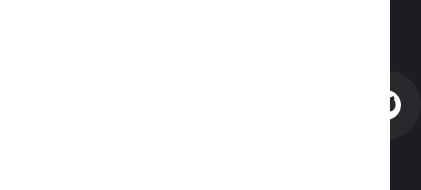
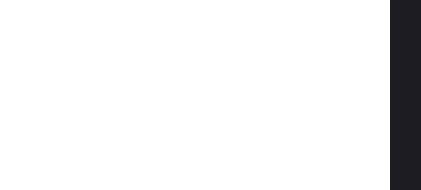
Before and after one commit to JeffersonCanuto/jefferson-portfolio, a Next.js app: page /projects in a window 390 px wide. Shown: the part 1038-1228 px from the top of the page, 421 px wide, since content can reach past the window. Built offline with nearby package versions, Linux system fonts and the light colour scheme.

Commit message:
style: update text size for responsive screens in Projects page

```diff
--- a/src/app/projects/page.jsx
+++ b/src/app/projects/page.jsx
@@ -106,7 +106,7 @@ function Projects() {
                             <p className="text-white/60 text-justify">{project.description}</p>
                             {/* Stack */}
                             <div className="flex justify-between">
-                                <div className="flex items-center gap-4 text-xl text-white/60">
+                                <div className="flex items-center gap-4 text-[16px] md:text-xl text-white/60">
                                     Technologies:
                                     {project.stack.map(item => {
                                         return (
@@ -128,8 +128,8 @@ function Projects() {
                                     <Link href={project.github} target="_blank">
                                         <TooltipProvider delayDuration={100}>
                                             <Tooltip>
-                                                <TooltipTrigger className="w-[70px] h-[70px] rounded-full bg-white/5 flex justify-center items-center group">
-                                                    <BsGithub className="text-white text-3xl group-hover:text-accent" />
+                                                <TooltipTrigger className="w-[45px] h-[45px] md:w-[70px] md:h-[70px] rounded-full bg-white/5 flex justify-center items-center group">
+                                                    <BsGithub className="text-white text-xl md:text-3xl group-hover:text-accent" />
                                                 </TooltipTrigger>
                                                 <TooltipContent>
                                                     <p>Go to GitHub</p>
```
